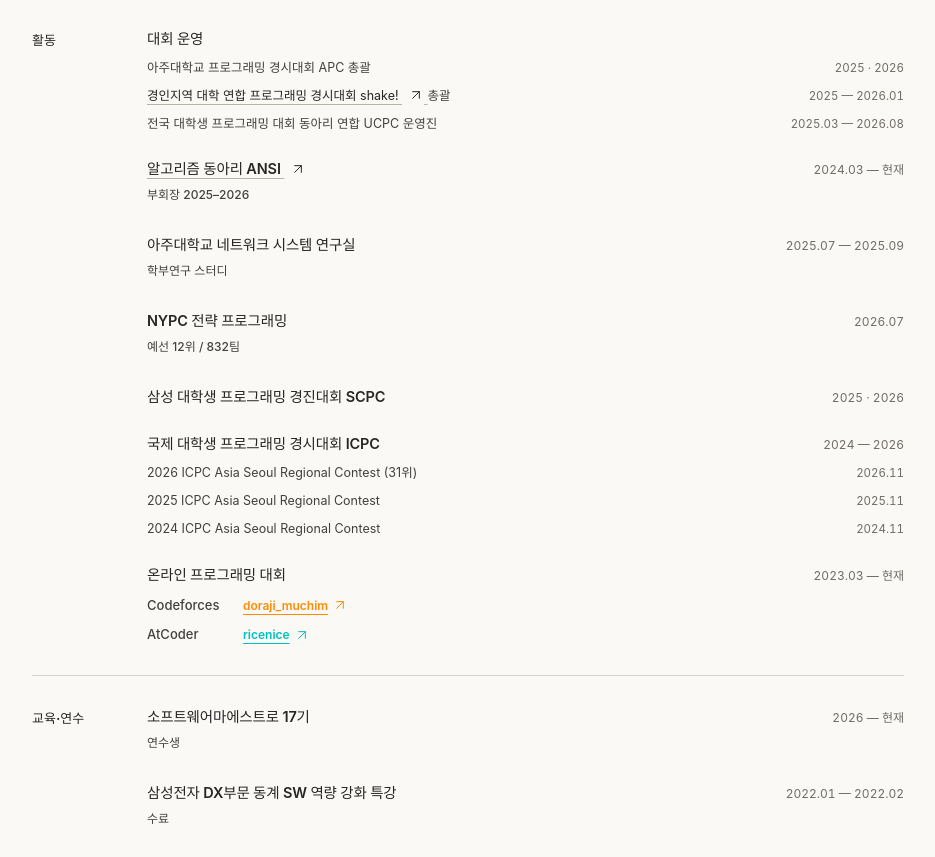
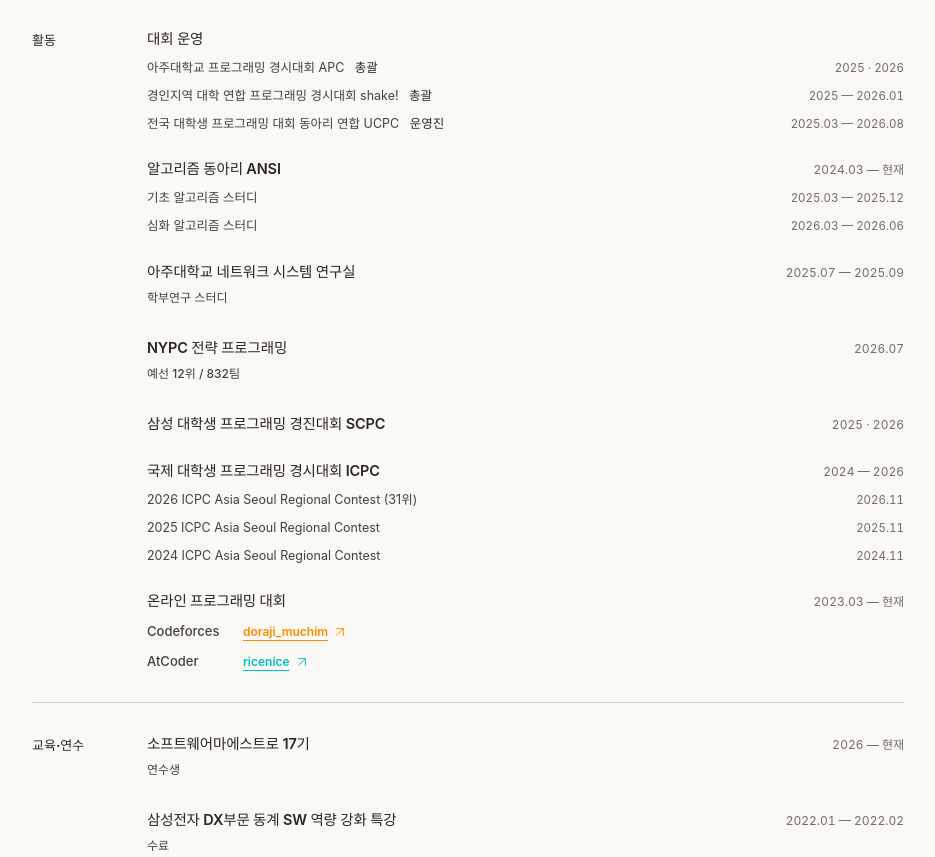
Before and after one commit to joonghak/joonghak.github.io, an Astro site: page / in a window 1280 px wide. Shown: the part 1298-2155 px from the top of the page, without its empty margins (172-1107 px from the left). Built offline with nearby package versions, Linux system fonts and the light colour scheme; Astro itself is replaced by a stand-in of ours; a web font is replaced by a local one.

Commit message:
Emphasize contest roles and list ANSI study groups

```diff
--- a/src/components/ActivityRecord.astro
+++ b/src/components/ActivityRecord.astro
@@ -22,10 +22,8 @@ const titleEnding = activity.title.slice(lastSpace + 1);
       {activity.events.map(event => (
         <li>
           <span>
-            {event.url ? (
-              <a class="record-title-link" href={event.url} target="_blank" rel="noopener noreferrer" aria-label={`${event.title} 홈페이지 (새 탭)`}>{event.title}<Arrow /></a>
-            ) : event.title}
-            {event.role && ` ${event.role}`}
+            {event.title}
+            {event.role && <>{' '}<strong>{event.role}</strong></>}
           </span>
           <span>{event.period}</span>
         </li>
--- a/src/data/portfolio.ts
+++ b/src/data/portfolio.ts
@@ -84,7 +84,7 @@ export interface Activity {
   period?: string;
   url?: string;
   profiles?: { platform: string; handle: string; url: string; color: 'orange' | 'cyan' }[];
-  events?: { title: string; period: string; role?: string; url?: string }[];
+  events?: { title: string; period: string; role?: string }[];
 }
 
 export const activities: Activity[] = [
@@ -92,15 +92,17 @@ export const activities: Activity[] = [
     title: '대회 운영',
     events: [
       { title: '아주대학교 프로그래밍 경시대회 APC', role: '총괄', period: '2025 · 2026' },
-      { title: '경인지역 대학 연합 프로그래밍 경시대회 shake!', role: '총괄', period: '2025 — 2026.01', url: 'https://shake.codes/' },
+      { title: '경인지역 대학 연합 프로그래밍 경시대회 shake!', role: '총괄', period: '2025 — 2026.01' },
       { title: '전국 대학생 프로그래밍 대회 동아리 연합 UCPC', role: '운영진', period: '2025.03 — 2026.08' },
     ],
   },
   {
     title: '알고리즘 동아리 ANSI',
-    role: '부회장 2025–2026',
     period: '2024.03 — 현재',
-    url: 'https://ansi.ajou.club/',
+    events: [
+      { title: '기초 알고리즘 스터디', period: '2025.03 — 2025.12' },
+      { title: '심화 알고리즘 스터디', period: '2026.03 — 2026.06' },
+    ],
   },
   {
     title: '아주대학교 네트워크 시스템 연구실',
--- a/src/styles/global.css
+++ b/src/styles/global.css
@@ -119,7 +119,7 @@ h3 { font-size: 17px; line-height: 1.55; font-weight: 600; letter-spacing: -.3px
 .award-list { list-style: none; margin: 0; padding: 0; }
 .award-list li { display: grid; grid-template-columns: minmax(0,1fr) auto; align-items: baseline; gap: 18px; padding: 8px 0; }
 .award-title { font-size: 13.5px; line-height: 1.75; }
-.award-title strong { margin-left: 7px; color: var(--ink); font-weight: 650; }
+.award-title strong, .contest-events strong { margin-left: 7px; color: var(--ink); font-weight: 650; }
 .award-note { font-size: 12px; color: var(--muted); margin-top: 2px; }
 .record-header { display: grid; grid-template-columns: minmax(0,1fr) auto; align-items: baseline; gap: 20px; }
 .record-header h3 { font-size: 14.5px; line-height: 1.65; letter-spacing: -.15px; }
```
